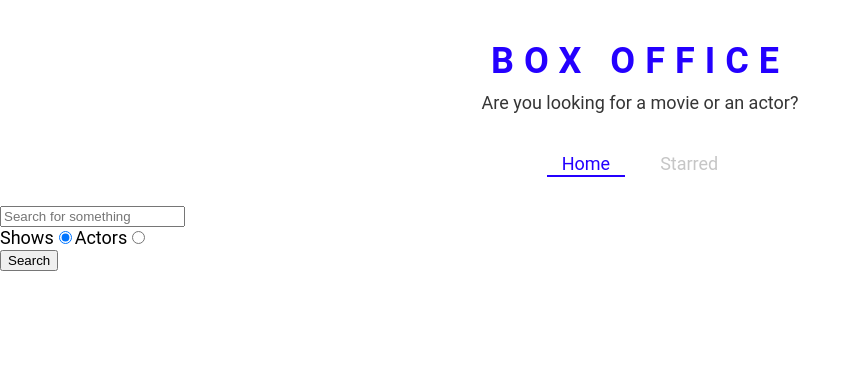
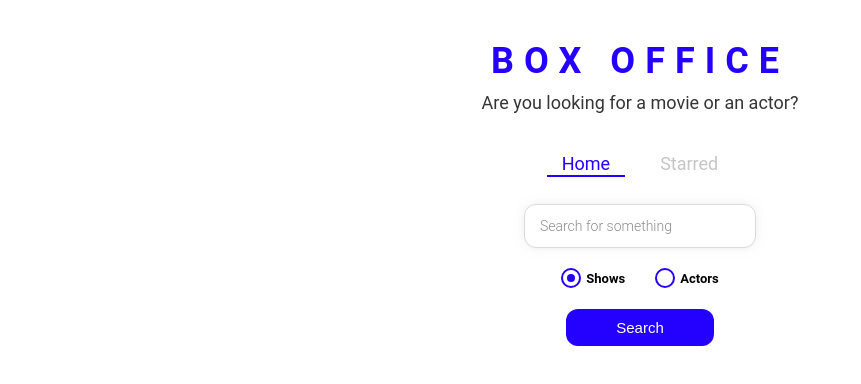
Before and after one commit to abhisekkumar6776/Box-office, a React (Create React App) app: page / in a window 1280 px wide. Shown: the top 384 px of the page, without its empty margins (0-861 px from the left). Built offline with nearby package versions, Linux system fonts and the light colour scheme; the HTML template or start-up script is replaced by a standard one.

Commit message:
styled the entire app

```diff
--- /dev/null
+++ b/src/components/CustomRadio.js
@@ -0,0 +1,66 @@
+import React from 'react';
+import styled from 'styled-components';
+
+const RadioWrapper = styled.label`
+  display: block;
+  position: relative;
+  padding-left: 25px;
+  cursor: pointer;
+  font-size: 13px;
+  user-select: none;
+  font-weight: 700;
+  line-height: 1.65;
+
+  input {
+    position: absolute;
+    opacity: 0;
+    cursor: pointer;
+  }
+
+  span {
+    position: absolute;
+    top: 0;
+    left: 0;
+    height: 16px;
+    width: 16px;
+    background-color: #fff;
+    border: 2px solid ${({ theme }) => theme.mainColors.blue};
+    border-radius: 50%;
+  }
+
+  input:checked ~ span {
+    background-color: #fff;
+    border: 2px solid ${({ theme }) => theme.mainColors.blue};
+  }
+
+  span:after {
+    content: '';
+    position: absolute;
+    display: none;
+  }
+
+  input:checked ~ span:after {
+    display: block;
+  }
+
+  span:after {
+    top: 4px;
+    left: 4px;
+    width: 8px;
+    height: 8px;
+    border-radius: 50%;
+    background: ${({ theme }) => theme.mainColors.blue};
+  }
+`;
+
+const CustomRadio = ({ label, ...restProps }) => {
+  return (
+    <RadioWrapper htmlFor={restProps.id}>
+      {label}
+      <input {...restProps} type="radio" />
+      <span />
+    </RadioWrapper>
+  );
+};
+
+export default CustomRadio;
--- a/src/components/actor/ActorGrid.js
+++ b/src/components/actor/ActorGrid.js
@@ -2,10 +2,11 @@
 import ActorCard from './ActorCard';
 
 import IMAGE_NOT_FOUND from '../../images/not-found.png';
+import { FlexGrid } from '../styled';
 
 const ActorGrid = ({ data }) => {
   return (
-    <div>
+    <FlexGrid>
       {data.map(({ person }) => (
         <ActorCard
           key={person.id}
@@ -17,7 +18,7 @@
           image={person.image ? person.image.medium : IMAGE_NOT_FOUND}
         />
       ))}
-    </div>
+    </FlexGrid>
   );
 };
 
--- a/src/pages/Home.js
+++ b/src/pages/Home.js
@@ -4,6 +4,12 @@
 import ShowGrid from '../components/show/ShowGrid';
 import ActorGrid from '../components/actor/ActorGrid';
 import { useLastQuery } from '../misc/custom-hooks';
+import {
+  SearchInput,
+  RadioInputsWrapper,
+  SearchButtonWrapper,
+} from './Home.styled';
+import CustomRadio from '../components/CustomRadio';
 
 const Home = () => {
   const [input, setInput] = useLastQuery();
@@ -49,7 +55,7 @@
 
   return (
     <MainPageLayout>
-      <input
+      <SearchInput
         type="text"
         placeholder="Search for something"
         onChange={onInputChange}
@@ -57,33 +63,33 @@
         value={input}
       />
 
-      <div>
-        <label htmlFor="shows-search">
-          Shows
-          <input
+      <RadioInputsWrapper>
+        <div>
+          <CustomRadio
+            label="Shows"
             id="shows-search"
-            type="radio"
             value="shows"
             checked={isShowsSearch}
             onChange={onRadioChange}
           />
-        </label>
+        </div>
 
-        <label htmlFor="actors-search">
-          Actors
-          <input
+        <div>
+          <CustomRadio
+            label="Actors"
             id="actors-search"
-            type="radio"
             value="people"
             checked={!isShowsSearch}
             onChange={onRadioChange}
           />
-        </label>
-      </div>
+        </div>
+      </RadioInputsWrapper>
 
-      <button type="button" onClick={onSearch}>
-        Search
-      </button>
+      <SearchButtonWrapper>
+        <button type="button" onClick={onSearch}>
+          Search
+        </button>
+      </SearchButtonWrapper>
       {renderResults()}
     </MainPageLayout>
   );
--- /dev/null
+++ b/src/pages/Home.styled.js
@@ -0,0 +1,49 @@
+import styled from 'styled-components';
+
+export const SearchInput = styled.input`
+  display: block;
+  font-family: 'Roboto', sans-serif;
+  width: 200px;
+  margin: auto;
+  outline: none;
+  padding: 13px 15px;
+  border: 1px solid #dbdbdb;
+  box-shadow: 0px 0px 10px 0px rgba(219, 219, 219, 0.5);
+  font-size: 14px;
+  border-radius: 12px;
+  color: #8d8d8d;
+
+  &::placeholder {
+    font-weight: 300;
+    color: #8d8d8d;
+  }
+`;
+
+export const RadioInputsWrapper = styled.div`
+  display: flex;
+  justify-content: center;
+  margin: 20px 0;
+
+  div {
+    margin: 0 15px;
+  }
+`;
+
+export const SearchButtonWrapper = styled.div`
+  text-align: center;
+  margin-bottom: 35px;
+
+  button {
+    color: #fff;
+    background-color: ${({ theme }) => theme.mainColors.blue};
+    margin: auto;
+    padding: 10px 50px;
+    font-size: 15px;
+    border: none;
+    outline: none;
+    border-radius: 12px;
+    &:hover {
+      cursor: pointer;
+    }
+  }
+`;
```
